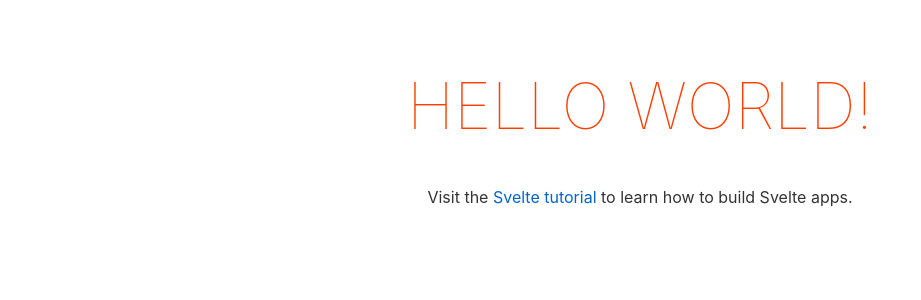
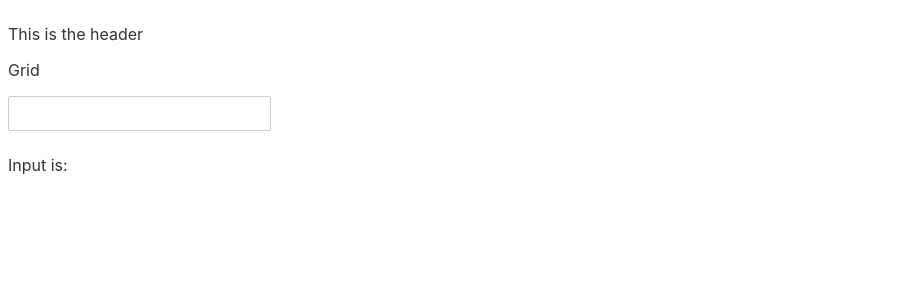
Before and after one commit to nialldbarber/f1-vue-ified, a Svelte app in the folder svelte/: page / in a window 1280 px wide. Shown: the top 300 px of the page, without its empty margins (0-921 px from the left). Built offline with nearby package versions, Linux system fonts and the light colour scheme.

Commit message:
Added test components / learning svelte along the way

```diff
--- a/svelte/src/App.svelte
+++ b/svelte/src/App.svelte
@@ -1,30 +1,16 @@
 <script>
-	export let name;
+	import { input } from "./store";
+	import Header from "./components/Header.svelte";
+	import Grid from "./components/Grid.svelte";
+	import Search from "./components/Search.svelte";
 </script>
 
+<style>
+</style>
+
 <main>
-	<h1>Hello {name}!</h1>
-	<p>Visit the <a href="https://svelte.dev/tutorial">Svelte tutorial</a> to learn how to build Svelte apps.</p>
+	<Header />
+	<Grid />
+	<Search />
+	<p>Input is: {$input}</p>
 </main>
-
-<style>
-	main {
-		text-align: center;
-		padding: 1em;
-		max-width: 240px;
-		margin: 0 auto;
-	}
-
-	h1 {
-		color: #ff3e00;
-		text-transform: uppercase;
-		font-size: 4em;
-		font-weight: 100;
-	}
-
-	@media (min-width: 640px) {
-		main {
-			max-width: none;
-		}
-	}
-</style>
--- /dev/null
+++ b/svelte/src/components/Grid.svelte
@@ -0,0 +1,9 @@
+<script>
+</script>
+
+<style>
+</style>
+
+<div>
+	<p>Grid</p>
+</div>
--- /dev/null
+++ b/svelte/src/components/Header.svelte
@@ -0,0 +1,9 @@
+<script>
+</script>
+
+<style>
+</style>
+
+<main>
+	<p>This is the header</p>
+</main>
--- /dev/null
+++ b/svelte/src/components/Search.svelte
@@ -0,0 +1,10 @@
+<script>
+	import { input } from "../store";
+
+	let val = "";
+</script>
+
+<style>
+</style>
+
+<input type="text" bind:value={val} on:input={() => ($input = val)} />
--- /dev/null
+++ b/svelte/src/store/index.js
@@ -0,0 +1,12 @@
+import { writable, derived } from "svelte/store";
+
+const input = writable("");
+const drivers = writable([]);
+const loading = writable(true);
+const error = writable(false);
+
+// Methods
+// fetchDrivers;
+// searchDrivers;
+
+export { input, drivers, loading, error };
```
Also changed, not shown: 1 other file (tests, documents, lock files or other folders).
